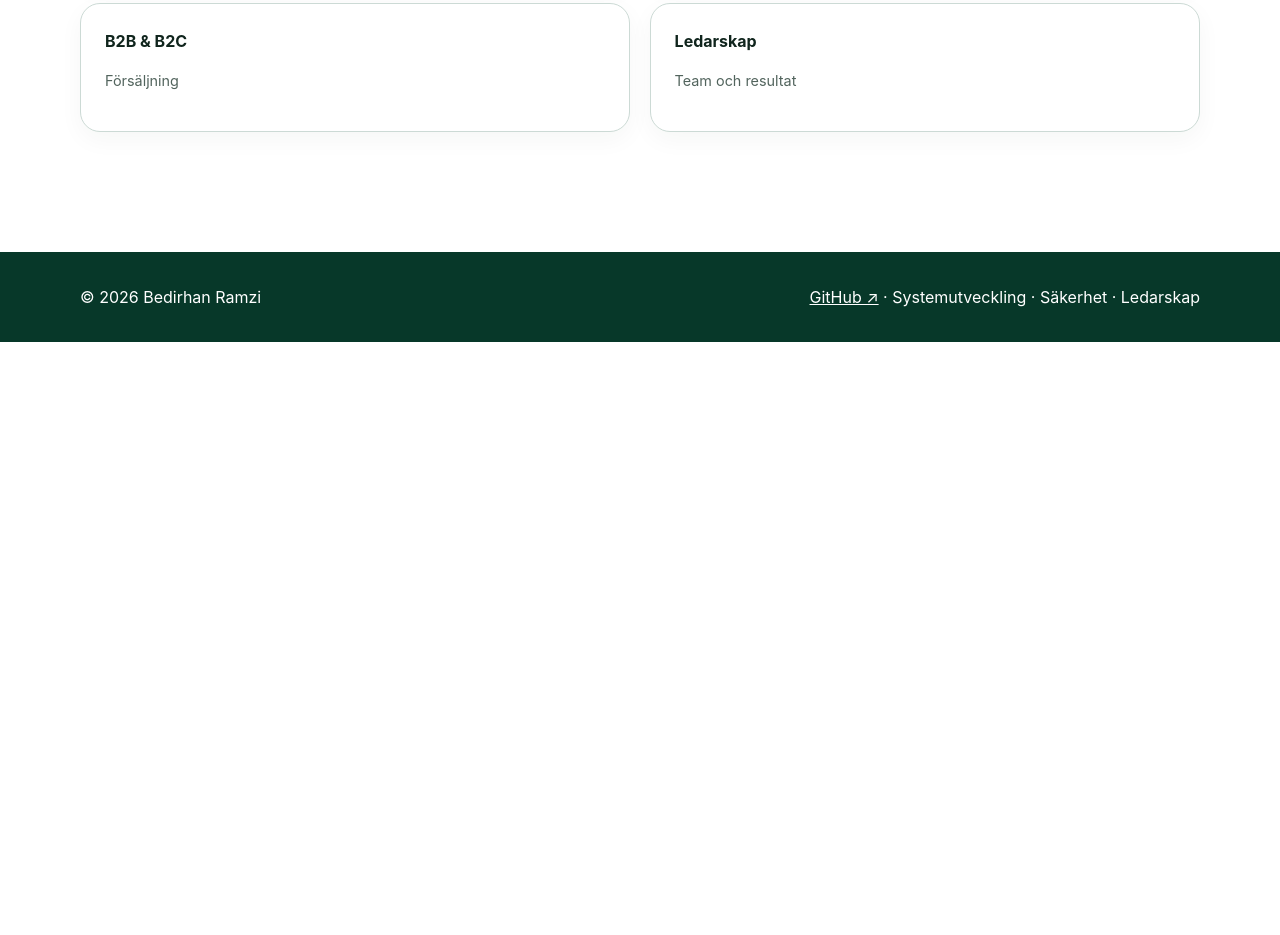
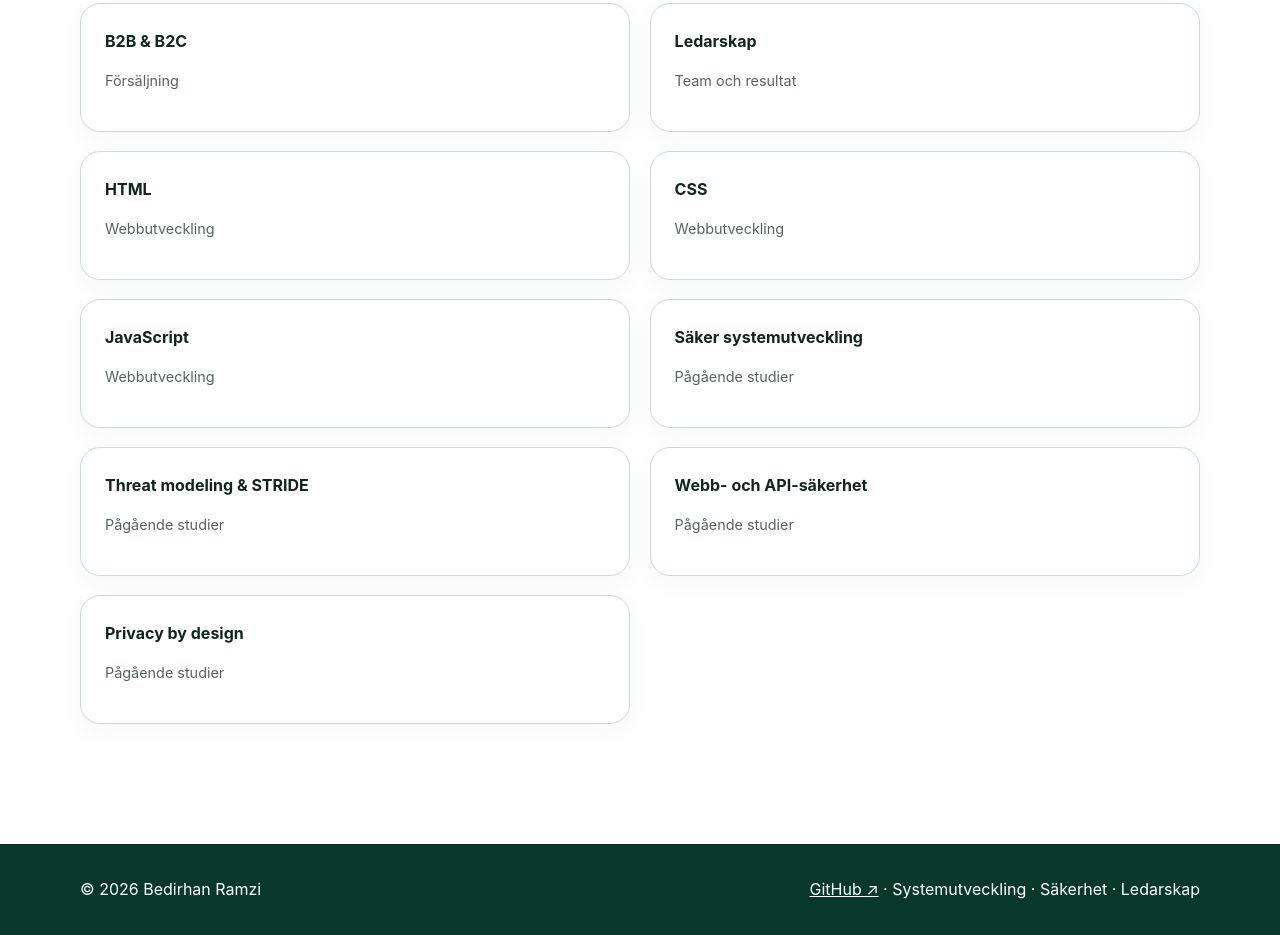
Before and after one commit to Bramzii/Min-Digitala-Portfolj, a website with bundled scripts: page src/pages/skills/skills.html in a window 1280 px wide. Shown: the part 920-1855 px from the top of the page. Before the commit the page ends 1262 px from the top, so only its background shows below. Built offline with nearby package versions, Linux system fonts and the light colour scheme.

Commit message:
Uppdatera kunskaper och pågående studier

```diff
--- a/src/data/api.json
+++ b/src/data/api.json
@@ -122,6 +122,41 @@
       "id": 8,
       "name": "Ledarskap",
       "category": "Team och resultat"
+    },
+    {
+      "id": 9,
+      "name": "HTML",
+      "category": "Webbutveckling"
+    },
+    {
+      "id": 10,
+      "name": "CSS",
+      "category": "Webbutveckling"
+    },
+    {
+      "id": 11,
+      "name": "JavaScript",
+      "category": "Webbutveckling"
+    },
+    {
+      "id": 12,
+      "name": "Säker systemutveckling",
+      "category": "Pågående studier"
+    },
+    {
+      "id": 13,
+      "name": "Threat modeling & STRIDE",
+      "category": "Pågående studier"
+    },
+    {
+      "id": 14,
+      "name": "Webb- och API-säkerhet",
+      "category": "Pågående studier"
+    },
+    {
+      "id": 15,
+      "name": "Privacy by design",
+      "category": "Pågående studier"
     }
   ],
   "messages": []
```
Also changed, not shown: src/pages/education/education.html (+7 -1 lines).
